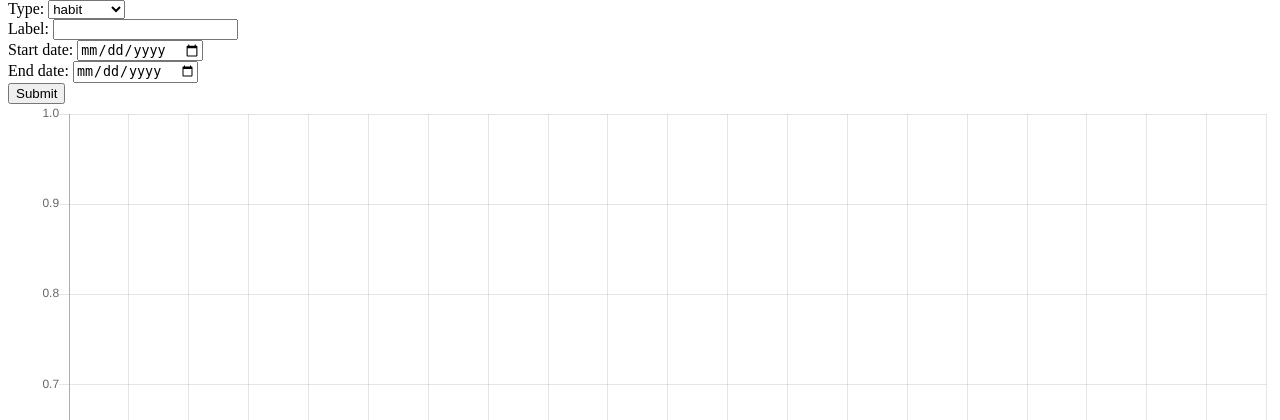
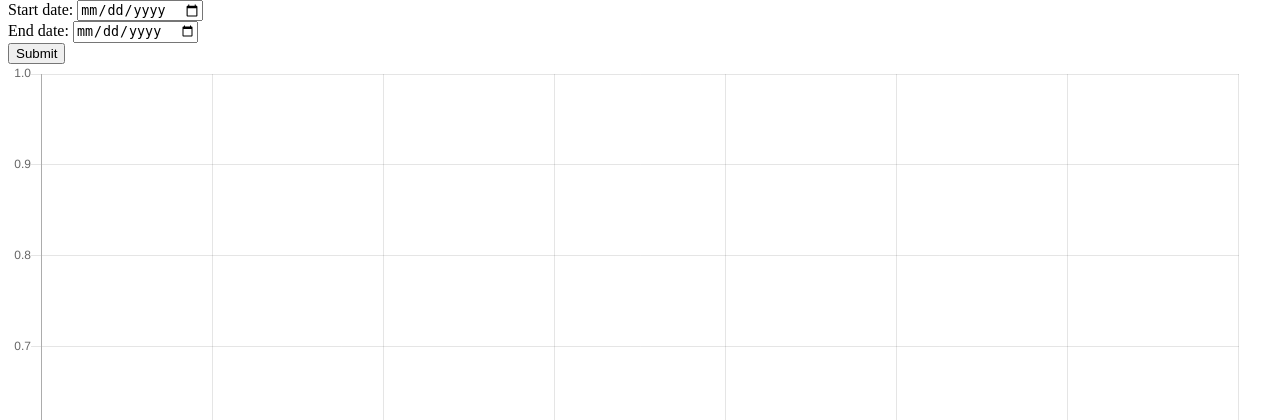
Before and after one commit to courtneyholcomb/habit-tracker, a Flask app: page /charts in a window 1280 px wide. Shown: the part 26-446 px from the top of the page. Run offline with Flask 2, Linux system fonts and the light colour scheme; the visitor is signed in with stand-in values (Sample User, id 1); data comes from the database, SQL or seed files in the repository; data that the repository does not hold is empty; some libraries are stand-ins or nearby versions.

Commit message:
Updated chart to accept custom date inputs

```diff
--- a/server.py
+++ b/server.py
@@ -383,16 +383,22 @@ def show_charts_page():
     return render_template("charts.html")
 
 
-@app.route("/get-all-habits")
-def get_all_habits():
-    """Get all Habits for User logged in."""
+@app.route("/line1-data", methods=["POST"])
+def get_line1_data():
+    """Get data needed for chart with id = line1."""
 
-    # user = User.query.get(session["user_id"])
-    user = User.query.get(1)
-    # start = request.form.get("startDate")
-    # end = request.form.get("endDate")
-    start = datetime(2019, 8, 11)
-    end = datetime(2019, 8, 31)
+    user = User.query.get(session["user_id"])
+    start_input = request.form.get("startDate")
+    end_input = request.form.get("endDate")
+
+    # pdb.set_trace()
+    if start_input and end_input:
+        start = datetime.strptime(start_input, "%Y-%m-%d").date()
+        end = datetime.strptime(end_input, "%Y-%m-%d").date()
+    else:
+        start = datetime.now().date() - timedelta(days=7)
+        end = datetime.now().date()
+
     num_days = (end - start).days + 1
 
     date_range = [(start + timedelta(days=i)) for i in range(num_days)]
@@ -402,15 +408,15 @@ def get_all_habits():
     habit_events = db.session.query(HabitEvent).filter(HabitEvent.timestamp
         .between(start, end), HabitEvent.user == user).all()
 
-    habit_event_info = [(habit_event.habit, habit_event, habit_event.num_units,
-                         "habit") for habit_event in habit_events]
+    habit_event_info = [(habit_event.habit, habit_event, habit_event.num_units)
+                         for habit_event in habit_events]
 
     influence_events = db.session.query(InfluenceEvent).filter(
         InfluenceEvent.timestamp.between(start, end),
         InfluenceEvent.user == user).all()
 
     influence_event_info = [(influence_event.influence, influence_event,
-                             influence_event.intensity, "influence")
+                             influence_event.intensity)
                             for influence_event in influence_events
                             if influence_event.influence.label != "weather"]
 
@@ -419,7 +425,7 @@ def get_all_habits():
         SymptomEvent.user == user).all()
 
     symptom_event_info = [(symptom_event.symptom, symptom_event,
-                           symptom_event.intensity, "symptom")
+                           symptom_event.intensity)
                           for symptom_event in symptom_events]
 
     events = habit_events + influence_events + symptom_events
@@ -444,7 +450,7 @@ def get_all_habits():
         day_units = []
         for day in date_range:
             unit_list = [info[2] for info in event_infos
-                         if info[1].timestamp.date() == day.date()
+                         if info[1].timestamp.date() == day
                          and info[0].label == event_label]
             day_units.append(sum(unit_list))
 
--- a/templates/charts.html
+++ b/templates/charts.html
@@ -4,19 +4,7 @@
 
 {% block body %}
 
-<form id="chart-params" action="/line1-events.json", method="POST">
-    <label>Type:
-        <select id="event-type">
-            <option name="event-type" id="habit" value="habit">habit</option>
-            <option name="event-type" id="influence" value="influence">influence</option>
-            <option name="event-type" id="symptom" value="symptom">symptom</option>
-        </select>
-    </label>
-    <br>
-    <label>
-        Label: <input type="text" name="label" id="label">
-    </label>
-    <br>
+<form id="chart-params" action="/line1-data", method="POST">
     <label>
         Start date: <input type="date" name="start-date" id="start-date">
     </label>
@@ -25,7 +13,7 @@
         End date: <input type="date" name="end-date" id="end-date">
     </label>
     <br>
-    <input type="submit" id="make-chart">
+    <input type="submit" id="update-chart">
 </form>
 
 <div class="line-chart">
@@ -40,15 +28,10 @@
 let line1_canvas = $("#line1").get(0).getContext("2d");
 
 window.onload = function () {
-    $.get("/get-all-habits", function (response) {
+    $.post("/line1-data", function (response) {
         let data = $.parseJSON(response);
         let labels = data.labels;
         let datasets = data.datasets;
-        // debugger;
-
-        // console.log("data****", data);
-        // console.log("labels****", labels);
-        // console.log("datasets****", datasets);
 
         let line_chart = new Chart(line1_canvas, {
             type: 'line',
@@ -60,81 +43,31 @@ window.onload = function () {
         });
     });
 }
-// labels = ["Mon", "Tues", "Wed", "Thurs", "Fri"]
-// data1 = [1.5, 3, 4, 2, 1]
-// data2 = [2, 3.5, 4.5, 2.5, 1.5]
-// data3 = [2.5, 3, 1, 1, 2]
 
-// let line_chart = new Chart(line1_canvas, {
-//     type: 'line',
-//     data: {
-//         labels: labels,
-//         datasets: [{
-//             label: 'yoga',
-//             data: data1,
-//             borderColor: 'pink',
-//             borderWidth: 3,
-//             fill: false
-//         }, {
-//             label: 'sleep',
-//             data: data2,
-//             borderColor: 'blue',
-//             borderWidth: 3,
-//             fill: false
-//         }, {
-//             label: 'headache',
-//             data: data3,
-//             borderColor: 'green',
-//             borderWidth: 3,
-//             fill: false
-//         },]
-//     },
+$("#update-chart").on('click', function (event) {
+    event.preventDefault();
 
-// })
+    let dates = {
+        startDate: $("#start-date").val(),
+        endDate: $("#end-date").val()
+    };
 
+    $.post("/line1-data", dates, function (response) {
+        let data = $.parseJSON(response);
+        let labels = data.labels;
+        let datasets = data.datasets;
 
-// function makeChart(event) {
-//     const options = {
-//           responsive: true
-//         };
+        let line_chart = new Chart(line1_canvas, {
+            type: 'line',
+            data: {
+                labels: labels,
+                datasets: datasets
+            },
 
-//     let line1_canvas = $("#line1").get(0).getContext("2d");
-
-//     let data = {
-//         eventType: $("#event-type").val(),
-//         label: $("#label").val(),
-//         // timePeriod: $("#time_period").val(),
-//         startTime: $("#start-date").val(),
-//         endTime: $("#end-date").val()
-//     };
-
-//     // make this post request happen on submit of above form
-//     // make sure all input ids match what route is getting
-//     // then add time period selection and multi-habit selection
-//     // also add ability to choose influences or symptoms
-
-//     $.post("/line1-events.json", data, function (data) {
-
-
-//         let lineChart1 = new Chart(line1_canvas, {
-//                                               type: 'line',
-//                                               data: {
-//                                                 labels: ['Mon', 'Tues', 'Wed'],
-//                                                 datasets: [{
-//                                                     label: "habit",
-//                                                     data: [1, 2, 3]
-//                                                 }]
-//                                               },
-//                                               options: options
-//         });
-//       // $('#donutLegend').html(myDonutChart.generateLegend());
-//     });
-// }
-
-// $("#make-chart").on('click', makeChart);
-
-
-
+        });
+    });
+    }
+);
 
 </script>
 {% endblock %}
```
